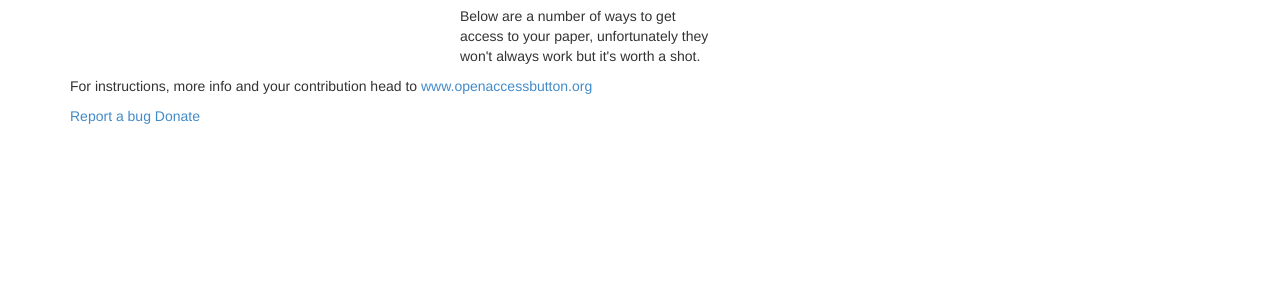
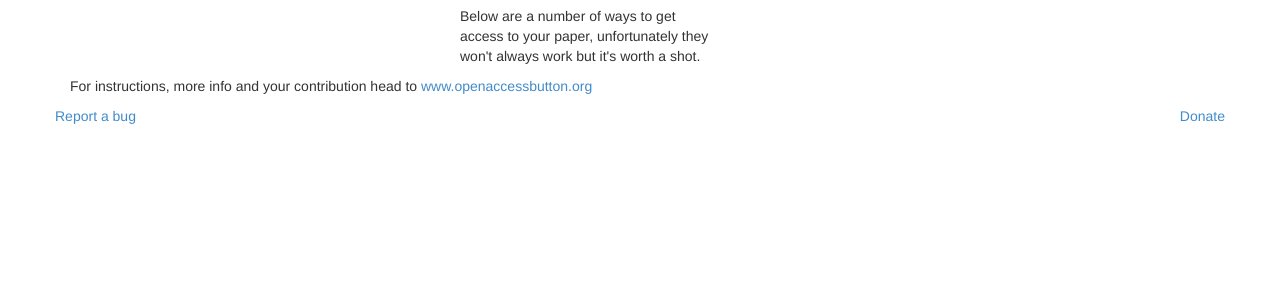
Before and after one commit to oaworks/OAButton_old, a Django app: template oabutton/apps/bookmarklet/templates/bookmarklet/page3.html in a window 1280 px wide. Shown: the part 141-441 px from the top of the page. Run offline with Django 3.2, Linux system fonts and the light colour scheme; the template is opened without the code that fills it, so the values that code supplies are empty; some libraries are stand-ins or nearby versions.

Commit message:
added pull-left and pull-right for report a bug and donate links in bookmarklet footer

```diff
--- a/oabutton/apps/bookmarklet/templates/bookmarklet/layout.html
+++ b/oabutton/apps/bookmarklet/templates/bookmarklet/layout.html
@@ -31,11 +31,17 @@
 
     {% block footer %}
     <div class="container bookmarklet-footer">
-        <p>
-            For instructions, more info and your contribution head to <a href="http://www.openaccessbutton.org">www.openaccessbutton.org</a>
-        </p>
-        <a href="mailto:oabutton+bugs@gmail.com?subject=OAButton%20Bug%20Report">Report a bug</a>
-        <a href="https://www.charitycheckout.co.uk/1111824/OpenAccessButton">Donate</a>
+        <p>For instructions, more info and your contribution head to <a href="http://www.openaccessbutton.org">www.openaccessbutton.org</a></p>
+        <div class="or-box row-block">
+            <div class="row">
+                <div class="pull-left">
+                    <a href="mailto:oabutton+bugs@gmail.com?subject=OAButton%20Bug%20Report">Report a bug</a>
+                </div>
+                <div class="pull-right">
+                    <a href="https://www.charitycheckout.co.uk/1111824/OpenAccessButton">Donate</a>
+                </div>
+            </div>
+        </div>
     </div>
     {% endblock %}
 
```
